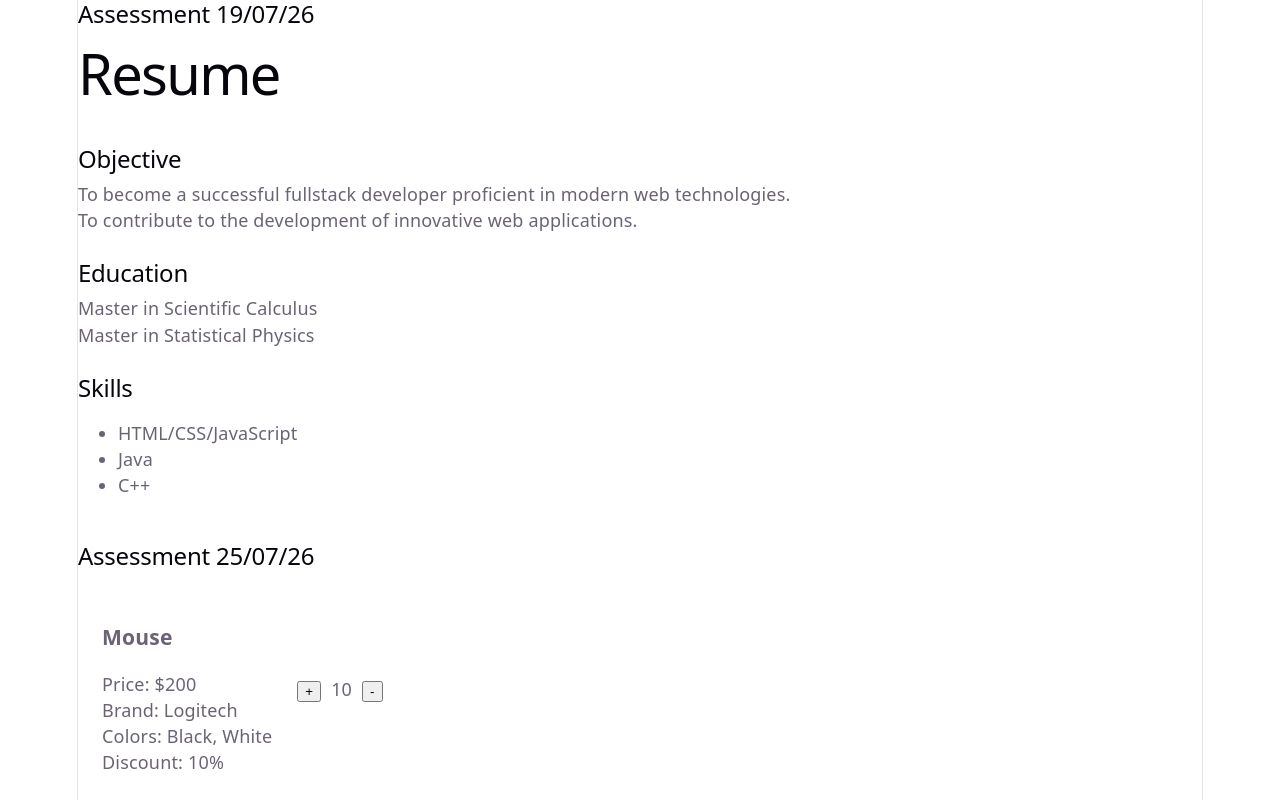
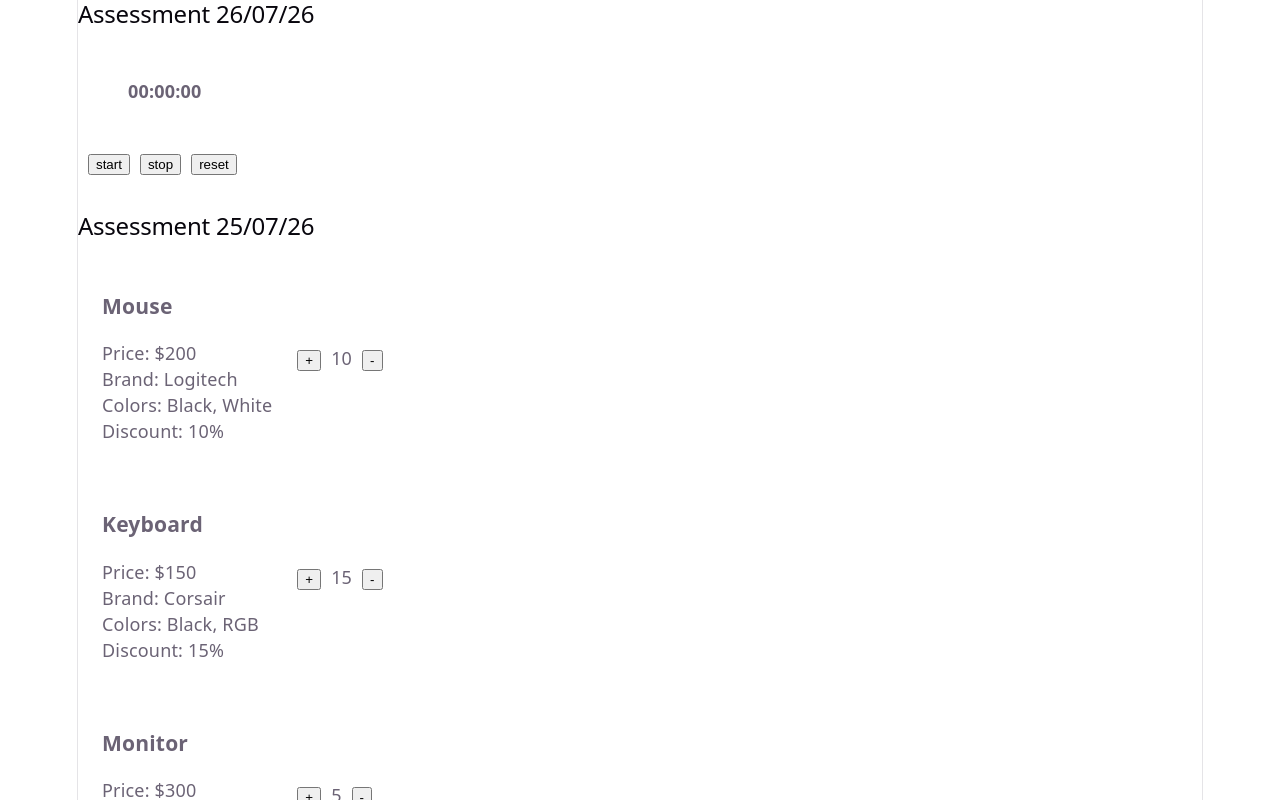
Before and after one commit to ppxt-code/fsd_phamphu_assignments_course4, a React (Vite) app: page / in a window 1280 px wide. Shown: the top 800 px of the page. Built offline with nearby package versions, Linux system fonts and the light colour scheme.

Commit message:
assessment 26/07/26

```diff
--- a/src/App.jsx
+++ b/src/App.jsx
@@ -1,15 +1,18 @@
 import React from 'react';
+import Timer from './Timer';
 
 function App() {
   return (
     <div>
+      <h2>Assessment 26/07/26</h2>
+      <Timer /><br/>
+      <h2>Assessment 25/07/26</h2>
+      <Products /><br/>
       <h2>Assessment 19/07/26</h2>
       <h1>Resume</h1>
       <Objective />
       <Education />
       <Skills />
-      <br/><h2>Assessment 25/07/26</h2>
-      <Products />
     </div>
   );
 }
--- /dev/null
+++ b/src/Timer.jsx
@@ -0,0 +1,29 @@
+import React from 'react';
+class Timer extends React.Component {
+    constructor() {
+        super();
+        this.state = {duration: 0}; // elapsed time in seconds
+        this.intervalId = null;
+    }
+    formatDuration = (duration) => {
+        const hours = Math.floor(duration/3600);
+        const mn = Math.floor((duration%3600)/60);
+        const sec = duration%60;
+        return [String(hours).padStart(2,"0"),String(mn).padStart(2,"0"),String(sec).padStart(2,"0")].join(':');
+    }
+    increment = () =>
+        {this.intervalId = setInterval(()=>{this.setState({duration: this.state.duration+1});},1000);}
+    stop = () => {clearInterval(this.intervalId);};
+    reset = () => {this.setState({duration:0}); clearInterval(this.intervalId);}
+    render() {
+        return (<div>
+            <h4 style={{margin: "50px"}}>{this.formatDuration(this.state.duration)}</h4>
+            <div style={{display:"flex",margin:"10px", gap:"10px"}}>
+                <button onClick={this.increment}>start</button>
+                <button onClick={this.stop}>stop</button>
+                <button onClick={this.reset}>reset</button>
+            </div>
+        </div>);
+    }
+}
+export default Timer;
```
